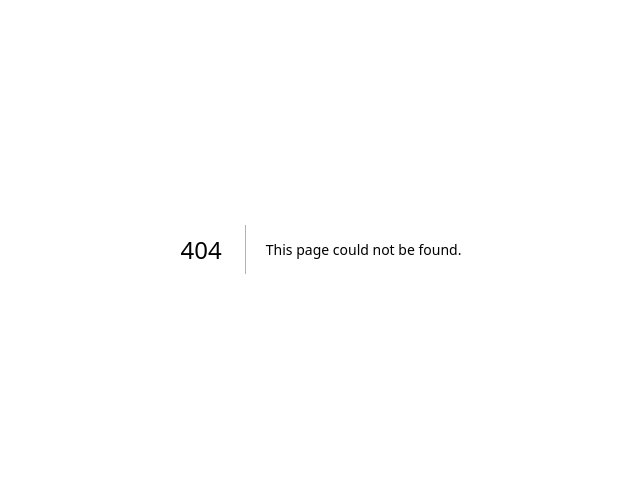
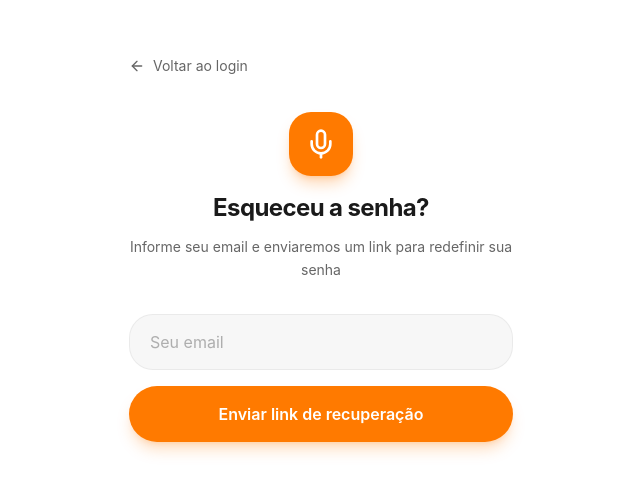
Before and after one commit to ghenosec/melembraai, a Next.js app: page /forgot-password in a window 1280 px wide. Before the commit this address had no page. Shown: the part 151-644 px from the top of the page, without its empty margins (319-959 px from the left). Built offline with nearby package versions, Linux system fonts and the light colour scheme.

Commit message:
forgot-password page

```diff
--- /dev/null
+++ b/src/app/forgot-password/page.tsx
@@ -0,0 +1,126 @@
+"use client";
+
+import { useState } from "react";
+import Link from "next/link";
+import { Mic, Loader2, ArrowLeft, Mail } from "lucide-react";
+
+export default function ForgotPasswordPage() {
+  const [email, setEmail] = useState("");
+  const [loading, setLoading] = useState(false);
+  const [sent, setSent] = useState(false);
+  const [error, setError] = useState("");
+
+  const handleSubmit = async (e: React.FormEvent) => {
+    e.preventDefault();
+    setLoading(true);
+    setError("");
+
+    try {
+      const res = await fetch("/api/auth/forgot-password", {
+        method: "POST",
+        headers: { "Content-Type": "application/json" },
+        body: JSON.stringify({ email }),
+      });
+
+      const data = await res.json();
+
+      if (!res.ok) {
+        setError(data.error);
+      } else {
+        setSent(true);
+      }
+    } catch {
+      setError("Erro ao enviar. Tente novamente.");
+    } finally {
+      setLoading(false);
+    }
+  };
+
+  return (
+    <div className="min-h-screen bg-background-light dark:bg-background-dark flex flex-col items-center justify-center px-6">
+      <div className="w-full max-w-sm space-y-8 animate-fade-in">
+        <Link
+          href="/login"
+          className="inline-flex items-center gap-2 text-sm text-text-secondary-light dark:text-text-secondary-dark hover:text-primary transition-colors"
+        >
+          <ArrowLeft className="w-4 h-4" />
+          Voltar ao login
+        </Link>
+        <div className="text-center space-y-3">
+          <div className="inline-flex items-center justify-center w-16 h-16 rounded-[22px] bg-primary shadow-lg shadow-primary/30 mb-1">
+            <Mic className="w-8 h-8 text-white" />
+          </div>
+          <h1 className="text-2xl font-bold tracking-tight text-text-primary-light dark:text-text-primary-dark">
+            Esqueceu a senha?
+          </h1>
+          <p className="text-sm text-text-secondary-light dark:text-text-secondary-dark leading-relaxed">
+            Informe seu email e enviaremos um link para redefinir sua senha
+          </p>
+        </div>
+
+        {sent ? (
+          <div className="text-center space-y-4 animate-slide-up">
+            <div className="inline-flex items-center justify-center w-16 h-16 rounded-full bg-emerald-500/10 mx-auto">
+              <Mail className="w-8 h-8 text-emerald-500" />
+            </div>
+            <p className="text-base font-semibold text-text-primary-light dark:text-text-primary-dark">
+              Email enviado!
+            </p>
+            <p className="text-sm text-text-secondary-light dark:text-text-secondary-dark">
+              Se o email estiver cadastrado, você receberá um link de recuperação.
+              Verifique também a caixa de spam.
+            </p>
+            <Link
+              href="/login"
+              className="inline-block mt-4 px-6 py-3 rounded-full bg-primary text-white font-semibold text-sm
+                active:scale-95 transition-all"
+            >
+              Voltar ao login
+            </Link>
+          </div>
+        ) : (
+          <form onSubmit={handleSubmit} className="space-y-4">
+            <input
+              type="email"
+              placeholder="Seu email"
+              value={email}
+              onChange={(e) => setEmail(e.target.value)}
+              required
+              className="w-full h-14 px-5 rounded-3xl
+                bg-surface-light dark:bg-surface-dark
+                text-text-primary-light dark:text-text-primary-dark
+                placeholder:text-text-secondary-light/50 dark:placeholder:text-text-secondary-dark/50
+                border border-black/5 dark:border-white/5
+                focus:border-primary/30
+                transition-all duration-200 text-base"
+            />
+
+            {error && (
+              <p className="text-sm text-red-500 text-center animate-fade-in">
+                {error}
+              </p>
+            )}
+
+            <button
+              type="submit"
+              disabled={loading}
+              className="w-full h-14 rounded-full
+                bg-primary text-white font-semibold text-base
+                shadow-lg shadow-primary/25
+                active:scale-[0.98]
+                disabled:opacity-60 disabled:cursor-not-allowed
+                transition-all duration-200
+                flex items-center justify-center gap-2"
+            >
+              {loading ? (
+                <Loader2 className="w-5 h-5 animate-spin" />
+              ) : (
+                "Enviar link de recuperação"
+              )}
+            </button>
+          </form>
+        )}
+      </div>
+    </div>
+  );
+}
```
